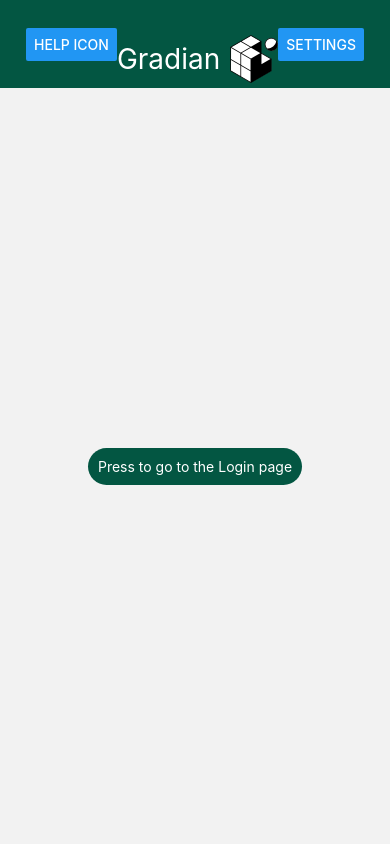
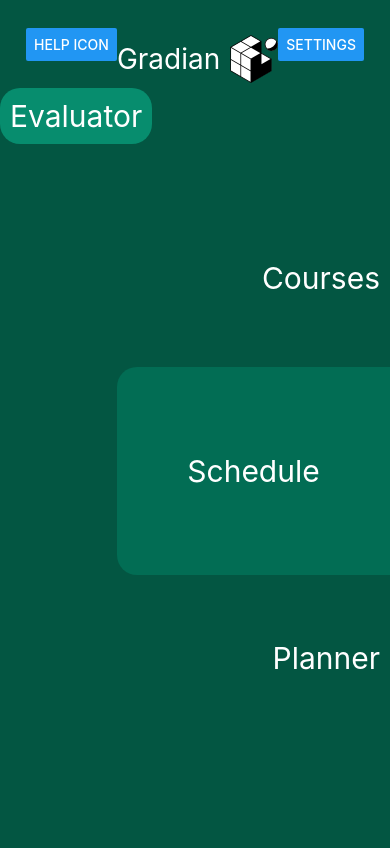
Before and after one commit to Skyring100/Undergraduate-Planning-Advisor-App, a React Native app: screen /Dashboard in a window 390 px wide. Built offline with nearby package versions, Linux system fonts and the light colour scheme.

Commit message:
Base for the dashboard started, but not done

```diff
--- a/screens/DashboardScreen.js
+++ b/screens/DashboardScreen.js
@@ -3,9 +3,16 @@ Degree Evaluator will show a pie chart of their degree progress.
 On clicking each button it will navigate to respective pages.*/
 
 import { useNavigation } from '@react-navigation/native';
-import { TouchableOpacity, StyleSheet, Text } from "react-native"
+import { TouchableOpacity, StyleSheet, Text, View, Dimensions } from "react-native"
 import { SafeAreaProvider, SafeAreaView } from 'react-native-safe-area-context';
 
+const backWidth = Dimensions.get('window').width;
+const middleWidth = backWidth * 0.70; // 85% of screen
+const topWidth = backWidth * 0.60; // 85% of screen
+
+const backHeight = Dimensions.get('window').height;
+const middleHeight = backHeight*0.33;
+const topHeight = backHeight*0.25;
 
 export default function DashboardScreen (){
 
@@ -13,12 +20,34 @@ export default function DashboardScreen (){
 
     return(
         <SafeAreaProvider>
-            <SafeAreaView style={{flexDirection: 'column', padding: 10,flex: 1}}>
-                <TouchableOpacity style={styles.button} onPress={()=>{navigation.navigate('Login',{})}}>
-                    <Text style={styles.buttonText}>
-                        Press to go to the Login page
-                    </Text>
-                </TouchableOpacity>
+            <SafeAreaView style={{flexDirection: 'column',flex: 1}}>
+                <View style={{position: 'relative', flex: 1, zIndex: 0}}>
+                    <TouchableOpacity style={styles.buttonBack} onPress={()=>{navigation.navigate('Courses',{})}}>
+                        <Text style={styles.buttonText}>
+                            Courses
+                        </Text>
+                    </TouchableOpacity>
+                    <TouchableOpacity style={styles.buttonBack} onPress={()=>{navigation.navigate('Planner',{})}}>
+                        <Text style={styles.buttonText}>
+                            Planner
+                        </Text>
+                    </TouchableOpacity>
+                </View>
+                <View style={{position: 'absolute', flex: 1, zIndex: 1, alignSelf: 'flex-end', marginTop: middleHeight}}>
+                    <TouchableOpacity style={styles.buttonMiddle} onPress={()=>{navigation.navigate('Schedule',{})}}>
+                        <Text style={styles.buttonText}>
+                            Schedule
+                        </Text>
+                    </TouchableOpacity>
+                </View>
+                <View style={{position: 'absolute', flex: 1, zIndex: 2}}>
+                    <TouchableOpacity style={styles.buttonTop} onPress={()=>{navigation.navigate('Evaluator',{})}}>
+                        <Text style={styles.buttonText}>
+                            Evaluator
+                        </Text>
+                    </TouchableOpacity>
+                </View>
+
             </SafeAreaView >
         </SafeAreaProvider>
     )
@@ -27,17 +56,35 @@ export default function DashboardScreen (){
 
 
 const styles = StyleSheet.create({
-    button: {
-        alignItems: 'center',
+    buttonBack: {
+        alignItems: 'flex-end',
         justifyContent: 'center',
         backgroundColor: '#035642',
         padding: 10,
-        margin: 'auto',
+        width: backWidth,
+        height: backHeight*0.45,
+    },
+    buttonMiddle: {
+        alignItems: 'center',
+        justifyContent: 'center',
+        backgroundColor: '#026d54',
+        padding: 10,
+        borderTopLeftRadius: 20,
+        borderBottomLeftRadius: 20,
+        width: middleWidth,
+        height: middleHeight*0.75,
+    },
+    buttonTop: {
+        alignItems: 'center',
+        justifyContent: 'center',
+        backgroundColor: '#078d6e',
+        padding: 10,
         borderRadius: 20,
         width: 'auto',
         height: 'auto',
     },
     buttonText: {
+        fontSize: 30,
         color: '#fff',
     },
 });
```
